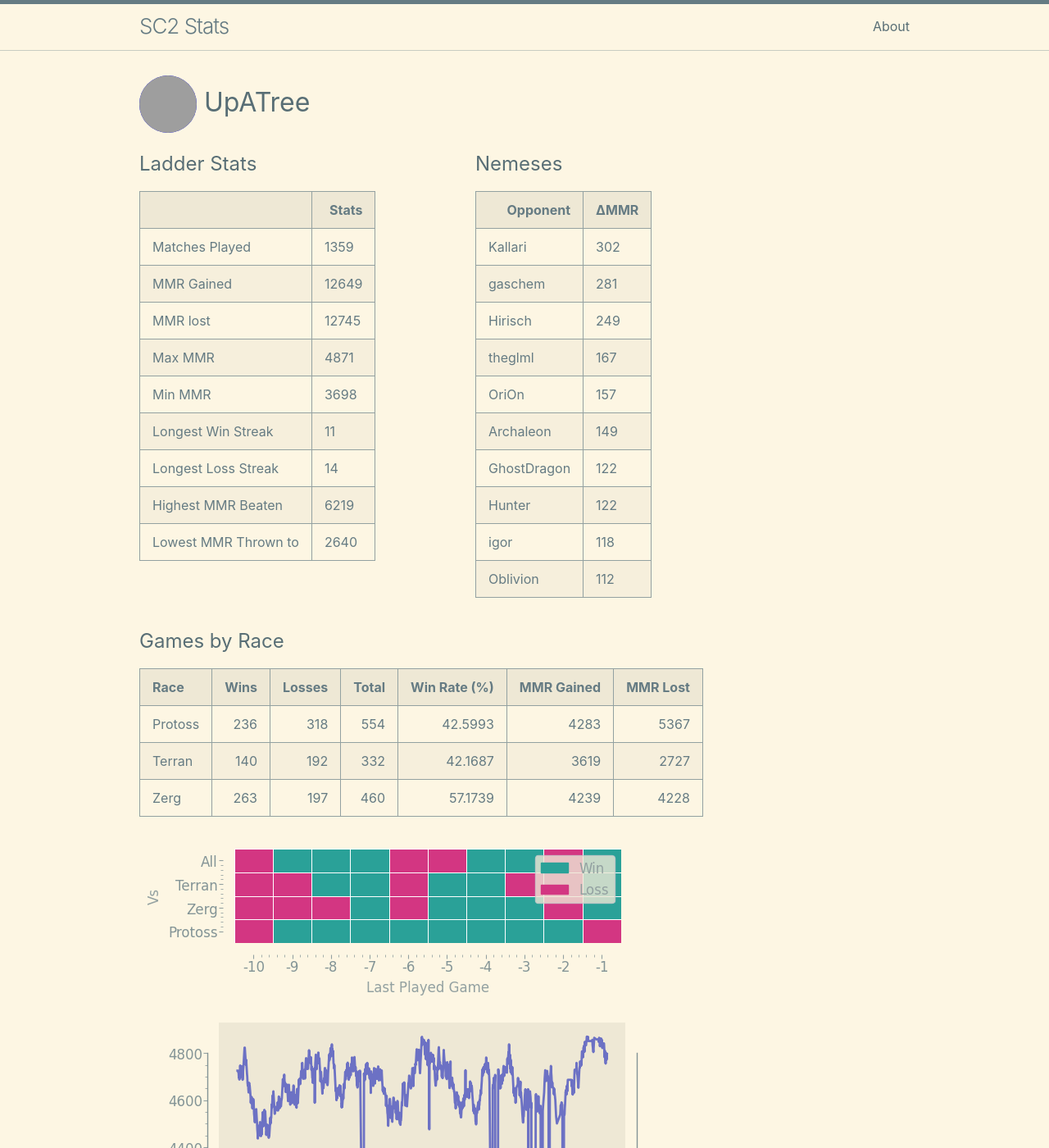
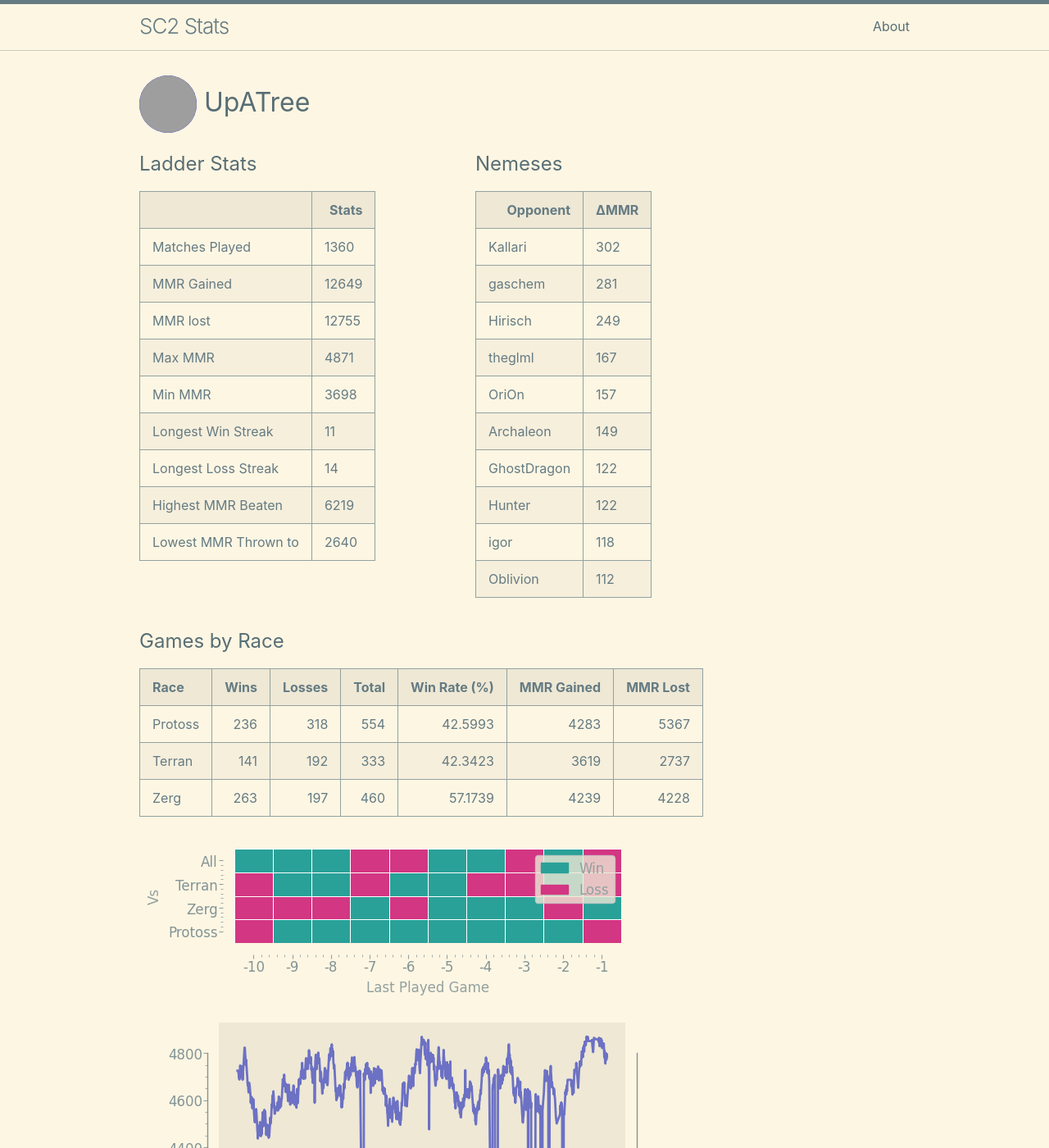
Before and after one commit to kylermurphy/UpATree, a Jekyll site: the page built from docs/index.md, in a window 1280 px wide and 1400 px high. Shown: the whole window at 82% size. Built offline with Jekyll 4.4.1, drawn with Linux system fonts in a browser that asks for light colours; grey boxes are pictures that could not be loaded.

Commit message:
running on push

```diff
--- a/docs/index.md
+++ b/docs/index.md
@@ -18,7 +18,7 @@ layout: home
   <tbody>
     <tr>
       <td>Matches Played</td>
-      <td>1359</td>
+      <td>1360</td>
     </tr>
     <tr>
       <td>MMR Gained</td>
@@ -26,7 +26,7 @@ layout: home
     </tr>
     <tr>
       <td>MMR lost</td>
-      <td>12745</td>
+      <td>12755</td>
     </tr>
     <tr>
       <td>Max MMR</td>
@@ -115,7 +115,7 @@ layout: home
 | Race    |   Wins |   Losses |   Total |   Win Rate (%) |   MMR Gained |   MMR Lost |
 |:--------|-------:|---------:|--------:|---------------:|-------------:|-----------:|
 | Protoss |    236 |      318 |     554 |        42.5993 |         4283 |       5367 |
-| Terran  |    140 |      192 |     332 |        42.1687 |         3619 |       2727 |
+| Terran  |    141 |      192 |     333 |        42.3423 |         3619 |       2737 |
 | Zerg    |    263 |      197 |     460 |        57.1739 |         4239 |       4228 |
 
 ![Games by Race](./assets/gm_hist.png)
--- a/log.txt
+++ b/log.txt
@@ -565,3 +565,4 @@ Writing a log file 2025-03-19 23:48:12.
 Writing a log file 2025-03-20 16:29:52.
 Writing a log file 2025-03-20 16:53:12.
 Writing a log file 2025-03-20 17:20:41.
+Writing a log file 2025-03-20 17:48:01.
```
Also changed, not shown: docs/assets/MMR.png, docs/assets/daily.png, docs/assets/gm_hist.png, docs/assets/r_wrt.png, 1 other file.
